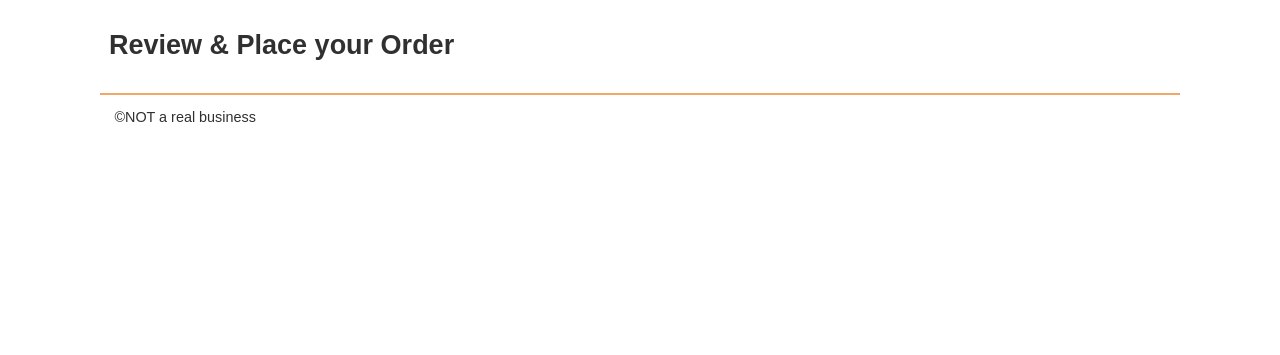
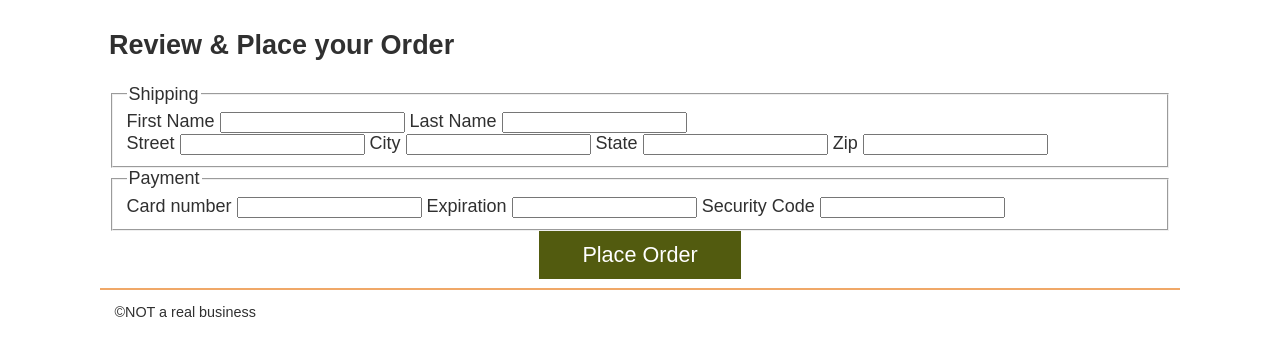
Before and after one commit to Sbenedict97/wdd330, a website: page src/checkout/index.html in a window 1280 px wide. Shown: the part 63-418 px from the top of the page. Drawn offline with Linux system fonts and the light colour scheme; files that its build step writes are made by us from their sources; files whose address does not match are found by name.

Commit message:
started team 04

```diff
--- a/src/checkout/index.html
+++ b/src/checkout/index.html
@@ -8,7 +8,7 @@
 
     <title>Sleep Outside | Checkout</title>
 
-    <link rel="stylesheet" href="css/style.css" />
+    <link rel="stylesheet" href="/css/style.css" />
     <script src="../js/checkout.js" type="module"></script>
   </head>
 
@@ -18,6 +18,41 @@
     <main class="divider">
       <section class="products">
         <h2>Review & Place your Order</h2>
+
+        <form id="place_order">
+          <fieldset>
+          <legend>Shipping</legend>
+            <div class="checkout__name">
+              <label for="fname">First Name</label>
+              <input name="fname" required />
+              <label for="lname">Last Name</label>
+              <input name="lname" required />
+            </div>
+            <div class="checkout__address">
+              <label for="street">Street</label>
+              <input name="street" required />
+              <label for="city">City</label>
+              <input name="city" required />
+              <label for="state">State</label>
+              <input name="state" required />
+              <label for="zip">Zip</label>
+              <input name="zip" id="zip" required />
+            </div>
+          </fieldset>
+          <fieldset>
+            <legend>Payment</legend>
+            <label for="cardNumber">Card number</label>
+            <input name="cardNumber" required />
+            <label for="expiration">Expiration</label>
+            <input name="expiration" required />
+            <label for="code">Security Code</label>
+            <input name="code" required />
+          </fieldset>
+
+
+          <button id="checkoutSubmit" type="submit">Place Order</button>
+
+        </form>
       </section>
     </main>
 
```
Also changed, not shown: src/cart/index.html (+2 -30 lines), src/js/CheckoutProcess.mjs (added, +36 -0 lines).
